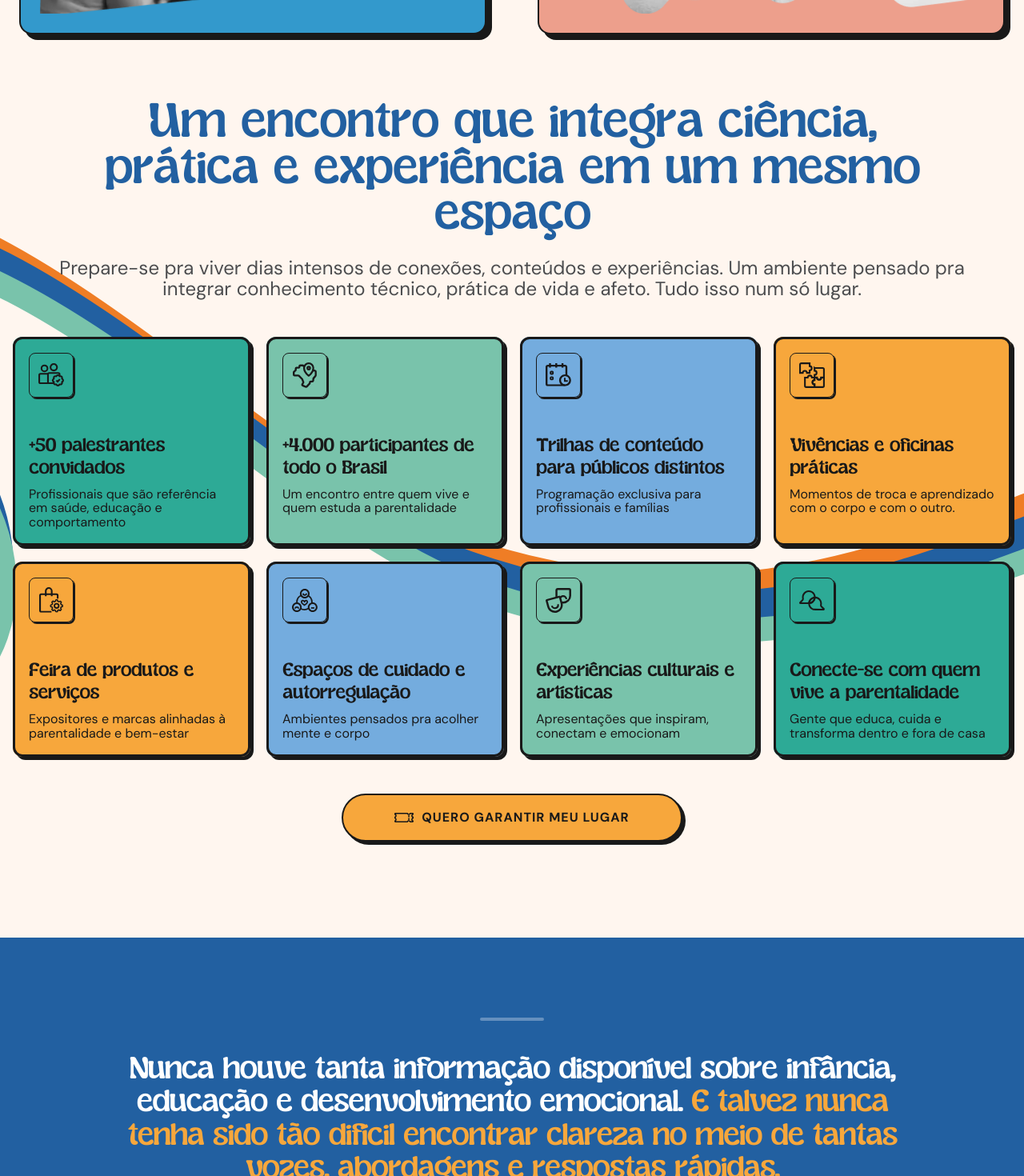
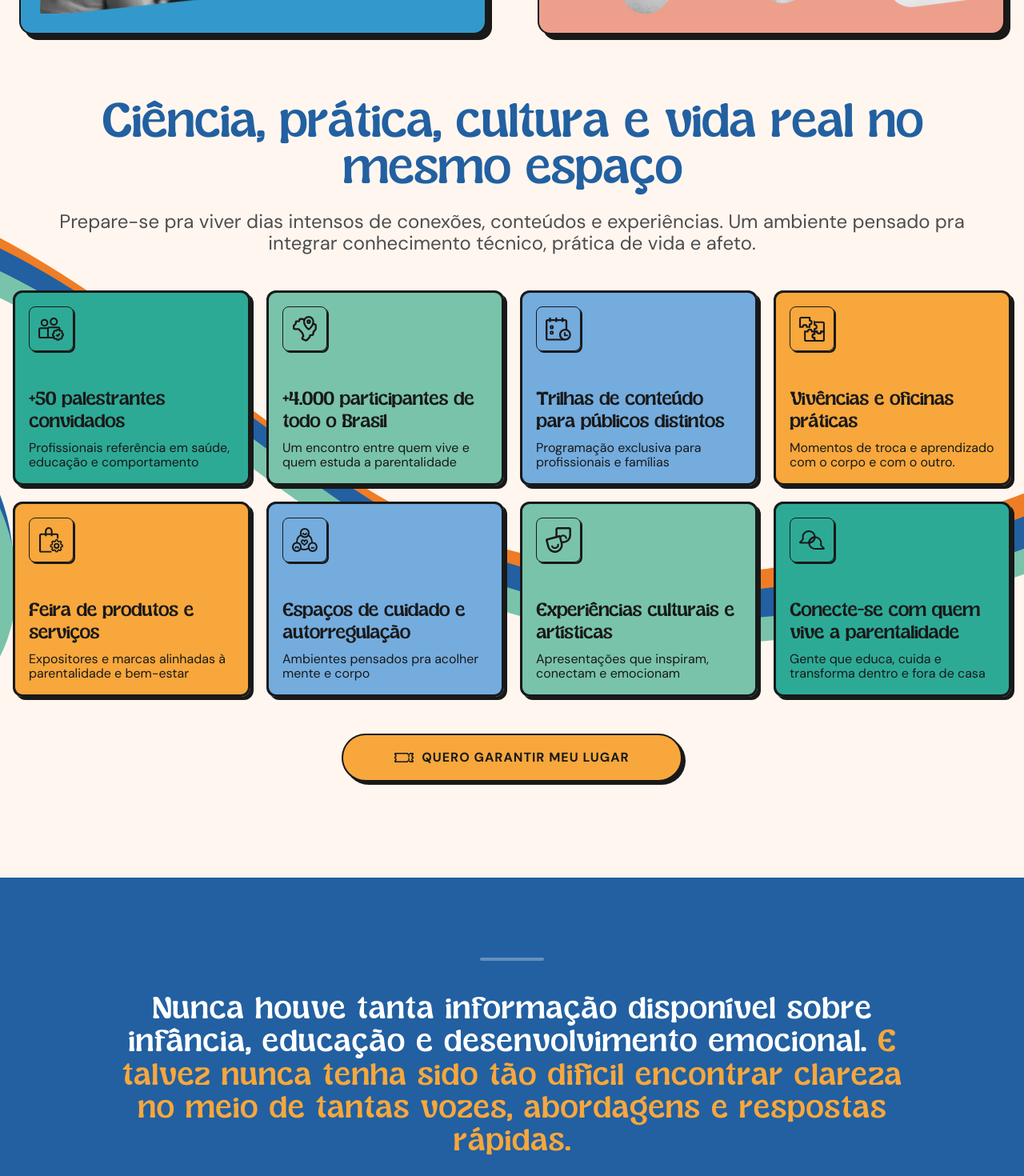
Before and after one commit to oanthonydesign/-LP-Festival-parental, a Next.js app: page /lp-b in a window 1280 px wide. Shown: the part 3620-5090 px from the top of the page at 80% size. Built offline with nearby package versions, Linux system fonts and the light colour scheme.

Commit message:
ajuste: hierarquia da headline nas hero sections e correções de textos

```diff
--- a/src/components/sections/HeroSection.tsx
+++ b/src/components/sections/HeroSection.tsx
@@ -44,12 +44,18 @@ export default function HeroSection() {
                         </span>
                     </div>
 
-                    {/* Headline */}
-                    <h1 className="font-sugar-peachy font-bold text-[#ef7d25] text-[44px] sm:text-[52px] md:text-[72px] lg:text-[88px] text-center leading-[0.8] md:leading-[0.9] tracking-[-1.4px] sm:tracking-[-1.5px] md:tracking-[-2px] lg:tracking-[-2.6px] relative px-4 md:px-0 max-w-[1200px] w-[92%] text-balance">
-                        <span className="mt-1">
-                            Educar ficou mais complexo. <span className="text-[#2260a1]">Um encontro sobre como estamos formando crianças e adolescentes hoje</span>
-                        </span>
-                    </h1>
+                    {/* Headline Block */}
+                    <div className="flex flex-col items-center gap-[12px] md:gap-[20px] w-full">
+                        {/* Headline */}
+                        <h1 className="font-sugar-peachy font-bold text-[#ef7d25] text-[44px] sm:text-[52px] md:text-[72px] lg:text-[88px] text-center leading-[0.8] md:leading-[0.9] tracking-[-1.4px] sm:tracking-[-1.5px] md:tracking-[-2px] lg:tracking-[-2.6px] relative px-4 md:px-0 max-w-[1200px] w-[92%] text-balance">
+                            Educar ficou mais complexo
+                        </h1>
+
+                        {/* Subtitle */}
+                        <h2 className="font-sugar-peachy font-normal text-[#2260a1] text-[36px] md:text-[46px] text-center leading-[0.9] tracking-[-1.3px] md:tracking-[-1.4px] relative px-4 md:px-0 max-w-[1000px] text-balance whitespace-pre-wrap break-words">
+                            Um encontro sobre como preparar crianças e adolescentes para o mundo de hoje
+                        </h2>
+                    </div>
 
                     {/* Subtext */}
                     <div className="font-dm-sans text-[#4c4d4f] text-[18px] sm:text-[20px] md:text-[24px] text-center leading-[1.2] md:leading-[1.1] flex flex-col gap-3 md:gap-4 max-w-full md:max-w-[1150px] px-2 md:px-0">
--- a/src/components/sections/HeroSectionV2.tsx
+++ b/src/components/sections/HeroSectionV2.tsx
@@ -276,11 +276,18 @@ export default function HeroSectionV2() {
                         </span>
                     </div>
 
-                    <h1 className="font-sugar-peachy font-bold text-[#ef7d25] text-[36px] sm:text-[52px] md:text-[72px] lg:text-[88px] text-center leading-[0.8] md:leading-[0.9] tracking-[-1.4px] sm:tracking-[-1.5px] md:tracking-[-2px] lg:tracking-[-2.6px] relative px-4 md:px-0 max-w-[1100px] w-full text-balance">
-                        <span className="mt-1">
-                            Educar ficou mais complexo precisa de mais dicas. <span className="text-[#2260a1]">Um encontro sobre como estamos formando crianças e adolescentes hoje.</span>
-                        </span>
-                    </h1>
+                    {/* Headline Block */}
+                    <div className="flex flex-col items-center gap-[12px] md:gap-[20px] w-full">
+                        {/* Headline */}
+                        <h1 className="font-sugar-peachy font-bold text-[#ef7d25] text-[36px] sm:text-[52px] md:text-[72px] lg:text-[88px] text-center leading-[0.8] md:leading-[0.9] tracking-[-1.4px] sm:tracking-[-1.5px] md:tracking-[-2px] lg:tracking-[-2.6px] relative px-4 md:px-0 max-w-[1100px] w-full text-balance">
+                            Educar ficou mais complexo
+                        </h1>
+
+                        {/* Subtitle */}
+                        <h2 className="font-sugar-peachy font-normal text-[#2260a1] text-[36px] md:text-[46px] text-center leading-[0.9] tracking-[-1.3px] md:tracking-[-1.4px] relative px-4 md:px-0 max-w-[1000px] text-balance whitespace-pre-wrap break-words">
+                            Um encontro sobre como preparar crianças e adolescentes para o mundo de hoje
+                        </h2>
+                    </div>
 
                     <div className="font-dm-sans text-[#4c4d4f] text-[18px] sm:text-[20px] md:text-[24px] text-center leading-[1.2] md:leading-[1.1] flex flex-col gap-3 md:gap-4 max-w-full md:max-w-[900px] px-2 md:px-0">
                         <p>
--- a/src/components/sections/PreTicketSection.tsx
+++ b/src/components/sections/PreTicketSection.tsx
@@ -11,7 +11,7 @@ export default function PreTicketSection() {
                 <div className="w-[80px] h-1 bg-white/30 rounded-full" />
 
                 <div className="flex flex-col items-center gap-8 text-center">
-                    <h2 className="font-sugar-peachy text-white text-[32px] md:text-[32px] lg:text-[46px] leading-[0.9] tracking-[-1.5px] md:tracking-[-2px] max-w-[1000px]">
+                    <h2 className="font-sugar-peachy text-white text-[32px] md:text-[32px] lg:text-[46px] leading-[0.9] max-w-[1000px]">
                         Nunca houve tanta informação disponível sobre infância, educação e desenvolvimento emocional. <span className="text-[#f7a73c]">E talvez nunca tenha sido tão difícil encontrar clareza no meio de tantas vozes, abordagens e respostas rápidas.</span>
                     </h2>
                     <p className="font-dm-sans text-white text-[18px] md:text-[24px] leading-tight md:leading-snug">
--- a/src/components/sections/Section5.tsx
+++ b/src/components/sections/Section5.tsx
@@ -8,10 +8,10 @@ function Text() {
     return (
         <div className="content-stretch flex flex-col gap-[24px] items-center leading-[0] relative shrink-0 text-center w-full" data-name="text">
             <div className="flex flex-col font-sugar-peachy justify-center not-italic relative shrink-0 text-[#2260a1] text-[40px] lg:text-[72px] tracking-[-1.3px] lg:tracking-[-2px] w-full max-w-[1102px]">
-                <p className="leading-[0.8] whitespace-pre-wrap">Um encontro que integra ciência, prática e experiência em um mesmo espaço</p>
+                <p className="leading-[0.8] whitespace-pre-wrap">Ciência, prática, cultura e vida real no mesmo espaço</p>
             </div>
             <div className="flex flex-col font-dm-sans font-normal justify-center relative shrink-0 text-[#4c4d4f] text-[18px] lg:text-[24px] w-full max-w-[1148px]" style={{ fontVariationSettings: "'opsz' 14" }}>
-                <p className="leading-[1.1] whitespace-pre-wrap">Prepare-se pra viver dias intensos de conexões, conteúdos e experiências. Um ambiente pensado pra integrar conhecimento técnico, prática de vida e afeto. Tudo isso num só lugar.</p>
+                <p className="leading-[1.1] whitespace-pre-wrap">Prepare-se pra viver dias intensos de conexões, conteúdos e experiências. Um ambiente pensado pra integrar conhecimento técnico, prática de vida e afeto.</p>
             </div>
         </div>
     );
@@ -70,7 +70,7 @@ function Container() {
     return (
         <div className="content-stretch flex flex-col items-start pb-[0.605px] relative shrink-0 w-full" data-name="Container">
             <div className="flex flex-col font-dm-sans font-normal justify-center leading-[0] relative shrink-0 text-[#191919] text-[16px] w-full" style={{ fontVariationSettings: "'opsz' 14" }}>
-                <p className="leading-[1.1] whitespace-pre-wrap">Profissionais que são referência em saúde, educação e comportamento</p>
+                <p className="leading-[1.1] whitespace-pre-wrap">Profissionais referência em saúde, educação e comportamento</p>
             </div>
         </div>
     );
```
